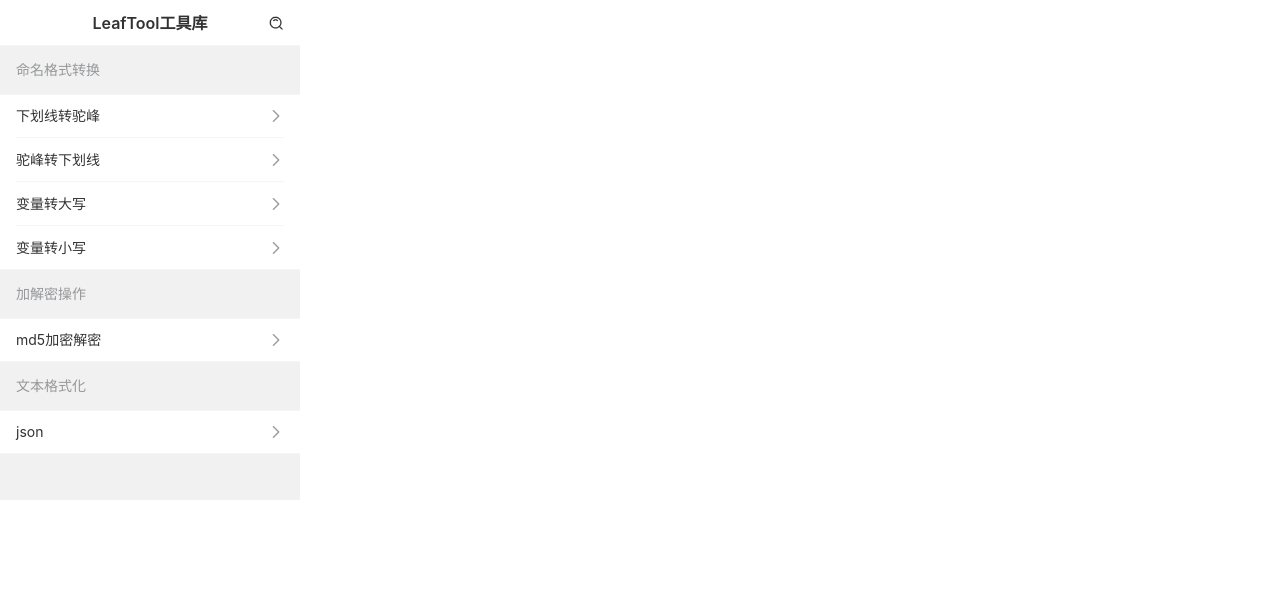
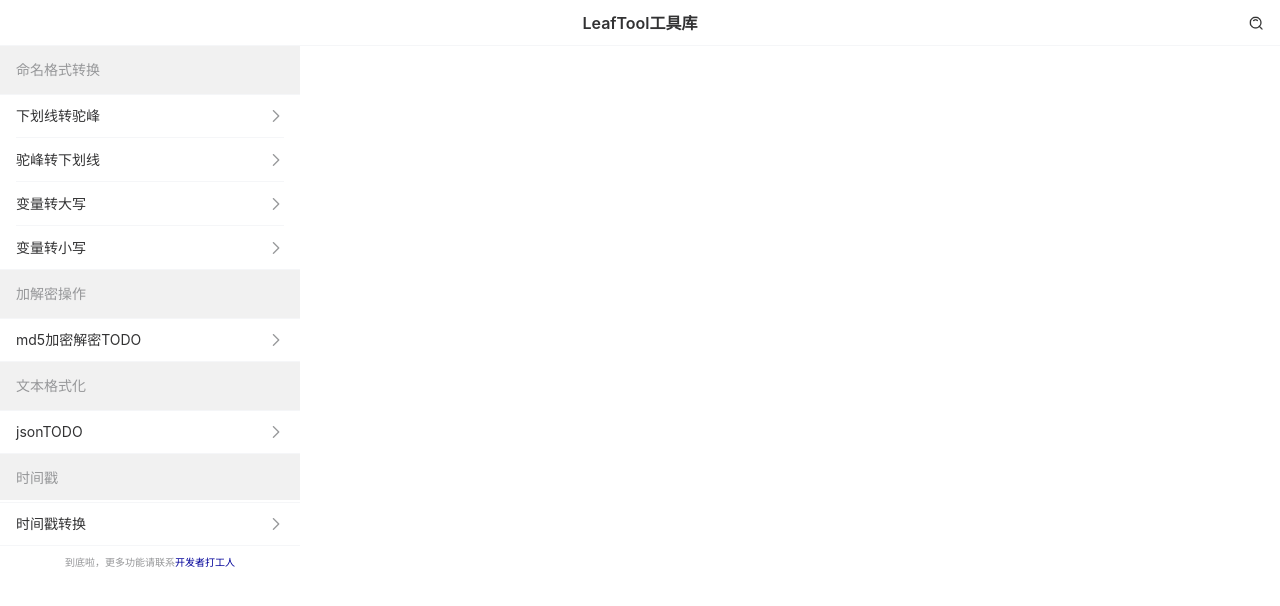
Before and after one commit to yyyz1011/leaf_tool_chrome_extensions, a Vue app: page / in a window 1280 px wide. Shown: the top 606 px of the page. Built offline with nearby package versions, Linux system fonts and the light colour scheme.

Commit message:
feat: 增加issum链接

```diff
--- a/src/consts/overview.ts
+++ b/src/consts/overview.ts
@@ -42,7 +42,7 @@ export const toolList: ToolItem[] = [
     children: [
       {
         key: 'md5',
-        title: 'md5加密解密',
+        title: 'md5加密解密TODO',
         to: ''
       }
     ]
@@ -53,7 +53,18 @@ export const toolList: ToolItem[] = [
     children: [
       {
         key: 'json',
-        title: 'json',
+        title: 'jsonTODO',
+        to: ''
+      }
+    ]
+  },
+  {
+    key: 'time',
+    title: '时间戳',
+    children: [
+      {
+        key: 'time-format',
+        title: '时间戳转换',
         to: ''
       }
     ]
--- a/src/views/overview/Overview.vue
+++ b/src/views/overview/Overview.vue
@@ -14,7 +14,7 @@ function handleGoSearch() {
 </script>
 
 <template>
-  <NavBar title="LeafTool工具库">
+  <NavBar fixed placeholder safe-area-inset-top title="LeafTool工具库">
     <template #right>
       <img class="search-icon" :src="SearchIcon" @click="handleGoSearch" />
     </template>
@@ -28,6 +28,15 @@ function handleGoSearch() {
       :to="cItem.to"
     ></Cell>
   </CellGroup>
+  <div class="bottom-tip">
+    到底啦，更多功能请联系
+    <a
+      href="https://github.com/yyyz1011/leaf_tool_chrome_extensions/issues"
+      target="_blank"
+    >
+      开发者打工人
+    </a>
+  </div>
 </template>
 
 <style lang="scss" scoped>
@@ -36,4 +45,13 @@ function handleGoSearch() {
   height: 15px;
   cursor: pointer;
 }
+
+.bottom-tip {
+  color: #969799;
+  display: flex;
+  justify-content: center;
+  align-items: center;
+  font-size: 10px;
+  padding: 8px 0 16px;
+}
 </style>
--- a/vite.config.ts
+++ b/vite.config.ts
@@ -68,11 +68,11 @@ export default ({ mode, command }) => {
         manualChunks: {
           overview: [
             './src/views/overview/Overview.vue',
-            './src/views/overview/OverviewSearch.vue'
-          ],
-          toolFormat: [
+            './src/views/overview/OverviewSearch.vue',
             './src/views/tool/FormatHump.vue',
-            './src/views/tool/FormatUnderline.vue'
+            './src/views/tool/FormatUnderline.vue',
+            './src/views/tool/FormatLowerCase.vue',
+            './src/views/tool/FormatUpperCase.vue'
           ]
         }
       }
```
